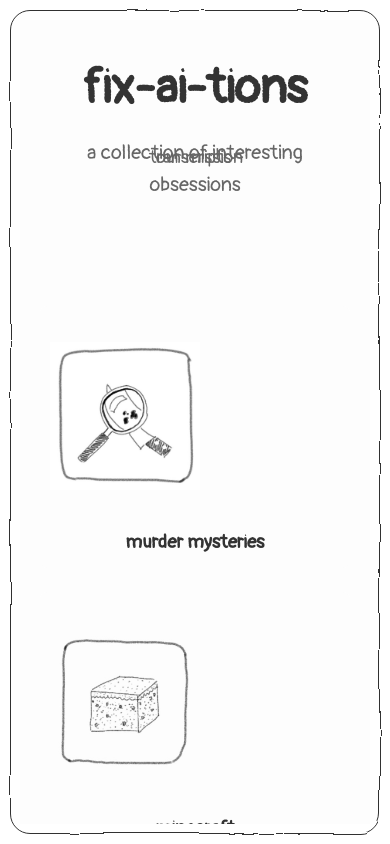
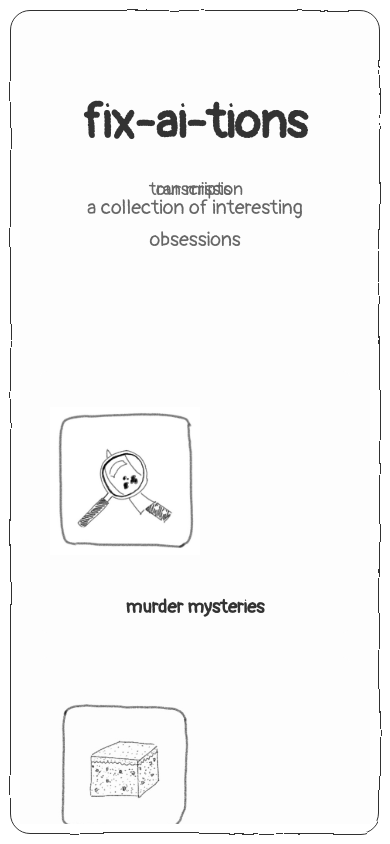
Before and after one commit to singhh5050/fixaitions, a website: page index.html in a window 390 px wide. Drawn offline with Linux system fonts and the light colour scheme.

Commit message:
padding around title

```diff
--- a/index.html
+++ b/index.html
@@ -115,7 +115,7 @@
     <div class="content-area">
         <div class="container">
             <div class="header">
-                <h1>fix-ai-tions</h1>
+                <h1 style="padding: 15px 0; margin: 15px 0;">fix-ai-tions</h1>
                 <p style="margin-bottom: 25px;">a collection of interesting obsessions</p>
                 <div class="nav-container">
                     <a href="our-mission.html" class="mission-link nav-links">our mission</a>
--- a/responsive.css
+++ b/responsive.css
@@ -70,9 +70,14 @@
         margin-bottom: 20px;
     }
 
+    .header {
+        padding: 15px 0 25px; /* Adjust padding for smaller screens */
+    }
+
     .header h1 {
         font-size: 32px;
         margin-bottom: 30px; /* Increase bottom margin of title */
+        padding: 15px 0; /* Maintain vertical padding on smaller screens */
     }
 
     .profile-info h2 {
@@ -97,7 +102,7 @@
         display: flex;
         flex-direction: column;
         align-items: center;
-        padding-bottom: 10px;
+        padding-bottom: 20px; /* Extra padding at the bottom */
     }
 
     /* Style the navigation links to be horizontally centered */
--- a/styles.css
+++ b/styles.css
@@ -431,11 +431,14 @@ body::before {
     text-align: center;
     margin-bottom: 30px;
     position: relative;
+    padding: 20px 0; /* Add vertical padding to the header */
 }
 
 .header h1 {
     font-size: 48px;
     margin-bottom: 10px;
+    padding: 20px 0; /* Add vertical padding to create more space */
+    margin-top: 15px; /* Add more top margin */
 }
 
 .header p {
```
